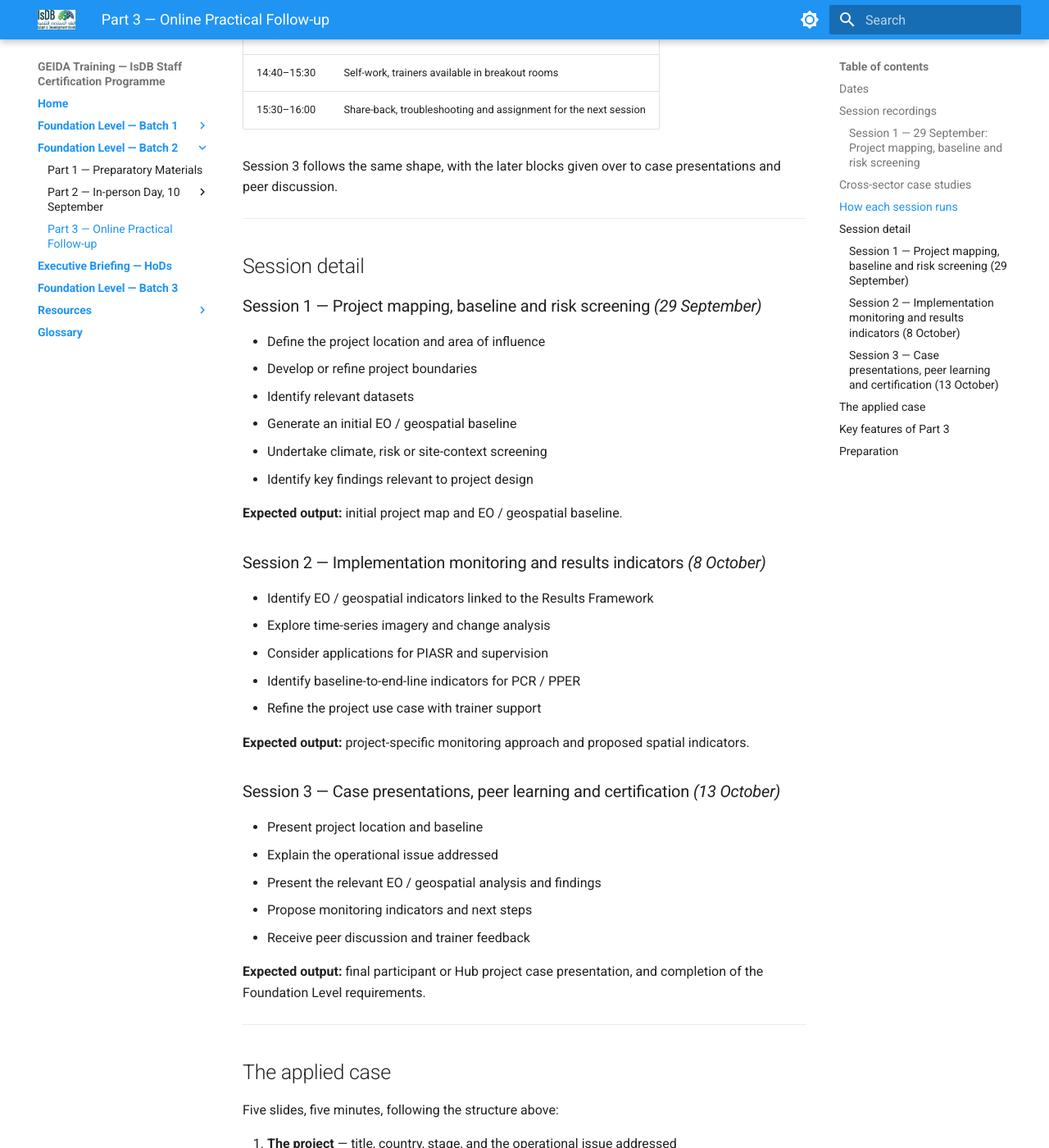
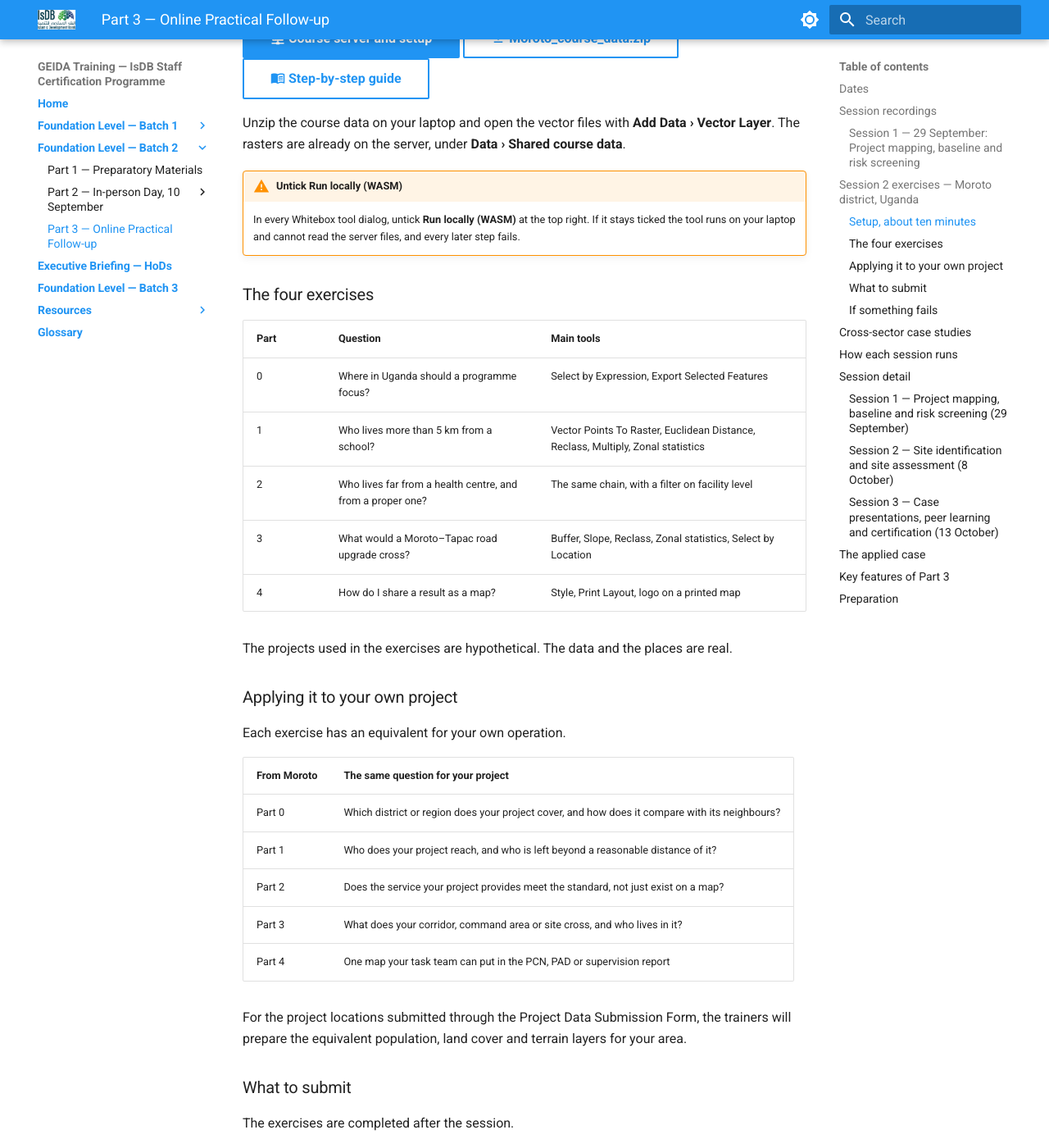
Before and after one commit to spareeth/geida_foundation, an MkDocs documentation site: the page built from docs/batch-2/part-3.md, in a window 1280 px wide and 1400 px high, scrolled down 2965 px. Shown: the whole window at 82% size. Built offline with MkDocs 1.6.1 and Material for MkDocs 9.7.7, drawn with Linux system fonts in a browser that asks for light colours; some of the changed text lies outside the part shown.

Commit message:
added batch 2 online Uganda case studies

```diff
--- a/docs/batch-2/part-3.md
+++ b/docs/batch-2/part-3.md
@@ -62,6 +62,84 @@ The session was recorded in two parts.
 
 ---
 
+## Session 2 exercises — Moroto district, Uganda
+
+The Session 2 exercises run in GeoLibre in your browser. The heavy processing runs on the GEIDA course server, so nothing is installed on your laptop.
+
+!!! info "Access code"
+    The access code for the course server is issued by your trainer. It is typed into the plugin only, and is not published on this site.
+
+### Setup, about ten minutes
+
+| Step | What to do |
+|---|---|
+| 1. Open GeoLibre | [web.geolibre.app](https://web.geolibre.app) — no account needed |
+| 2. Install the plugin | **Settings › Manage Plugins › Settings**, paste the manifest URL under **Manifest URLs** and click **Add**. Version 0.4.0 or later |
+| 3. Turn it on | **Plugins › Installed › Remote Processing**, then **Remote Processing › Server connection and files** |
+| 4. Connect | Enter the server address and your access code, then **Save and connect**. The status turns green |
+
+The server address, the manifest URL and the download are all on the server's landing page:
+
+[:material-server-network: **Course server and setup**](https://geolibre.terrawatch.net/){ .md-button .md-button--primary }
+[:material-download: **Moroto_course_data.zip**](https://geolibre.terrawatch.net/downloads/Moroto_course_data.zip){ .md-button }
+[:material-book-open-variant: **Step-by-step guide**](https://geolibre.terrawatch.net/guide){ .md-button }
+
+Unzip the course data on your laptop and open the vector files with **Add Data › Vector Layer**. The rasters are already on the server, under **Data › Shared course data**.
+
+!!! warning "Untick Run locally (WASM)"
+    In every Whitebox tool dialog, untick **Run locally (WASM)** at the top right. If it stays ticked the tool runs on your laptop and cannot read the server files, and every later step fails.
+
+### The four exercises
+
+| Part | Question | Main tools |
+|---|---|---|
+| 0 | Where in Uganda should a programme focus? | Select by Expression, Export Selected Features |
+| 1 | Who lives more than 5 km from a school? | Vector Points To Raster, Euclidean Distance, Reclass, Multiply, Zonal statistics |
+| 2 | Who lives far from a health centre, and from a proper one? | The same chain, with a filter on facility level |
+| 3 | What would a Moroto–Tapac road upgrade cross? | Buffer, Slope, Reclass, Zonal statistics, Select by Location |
+| 4 | How do I share a result as a map? | Style, Print Layout, logo on a printed map |
+
+The projects used in the exercises are hypothetical. The data and the places are real.
+
+### Applying it to your own project
+
+Each exercise has an equivalent for your own operation.
+
+| From Moroto | The same question for your project |
+|---|---|
+| Part 0 | Which district or region does your project cover, and how does it compare with its neighbours? |
+| Part 1 | Who does your project reach, and who is left beyond a reasonable distance of it? |
+| Part 2 | Does the service your project provides meet the standard, not just exist on a map? |
+| Part 3 | What does your corridor, command area or site cross, and who lives in it? |
+| Part 4 | One map your task team can put in the PCN, PAD or supervision report |
+
+For the project locations submitted through the Project Data Submission Form, the trainers will prepare the equivalent population, land cover and terrain layers for your area.
+
+### What to submit
+
+The exercises are completed after the session.
+
+1. The four parts on Moroto, whichever were not finished during the session
+2. At least one of the four questions applied to your own project area
+3. One map exported from the Print Layout, with title, legend, scale, north arrow, source and date
+4. Your five slides for Session 3
+
+Share your results in the **Batch 2 Teams channel** or by email to the trainers, **by Sunday 11 October**, so that they can be reviewed before Session 3.
+
+### If something fails
+
+| Symptom | What to check |
+|---|---|
+| The status does not turn green | The access code first, then the server address |
+| A tool fails or reads nothing | **Run locally (WASM)** is still ticked |
+| A raster input is rejected | The drop-down is on Layer instead of Path. Use **Copy path** in the Data tab |
+| Multiply or Zonal statistics fails | The two rasters are on different grids. Rebuild from the population raster as the base |
+| A selection returns unexpected counts | Missing values: some subcounties have no census figures and cannot be evaluated |
+
+Post the problem in the Teams channel with a screenshot of the tool dialog.
+
+---
+
 ## Cross-sector case studies
 
 Each session uses sector-based case studies to demonstrate how EO and geospatial approaches apply across the IsDB portfolio, drawing on Agriculture, Water, Health, Education, Energy and Transport.
@@ -103,15 +181,19 @@ Session 3 follows the same shape, with the later blocks given over to case prese
 
 **Expected output:** initial project map and EO / geospatial baseline.
 
-### Session 2 — Implementation monitoring and results indicators *(8 October)*
+### Session 2 — Site identification and site assessment *(8 October)*
 
+Hands-on work in GeoLibre, using a real district and real data: the Uganda 2024 census, OpenStreetMap facilities, WorldPop, ESA WorldCover and the Copernicus DEM.
+
+- Narrow national data to one district using census attributes
+- Measure access to schools and to health facilities, weighted by population
+- Screen a road corridor for terrain, land cover and population
+- Produce a styled, sourced map for a report
 - Identify EO / geospatial indicators linked to the Results Framework
-- Explore time-series imagery and change analysis
-- Consider applications for PIASR and supervision
-- Identify baseline-to-end-line indicators for PCR / PPER
-- Refine the project use case with trainer support
 
-**Expected output:** project-specific monitoring approach and proposed spatial indicators.
+**Expected output:** a site assessment for your own project area, and proposed spatial indicators.
+
+See [Session 2 exercises](#session-2-exercises-moroto-district-uganda) below for the setup, the data and the step-by-step guide.
 
 ### Session 3 — Case presentations, peer learning and certification *(13 October)*
 
```
